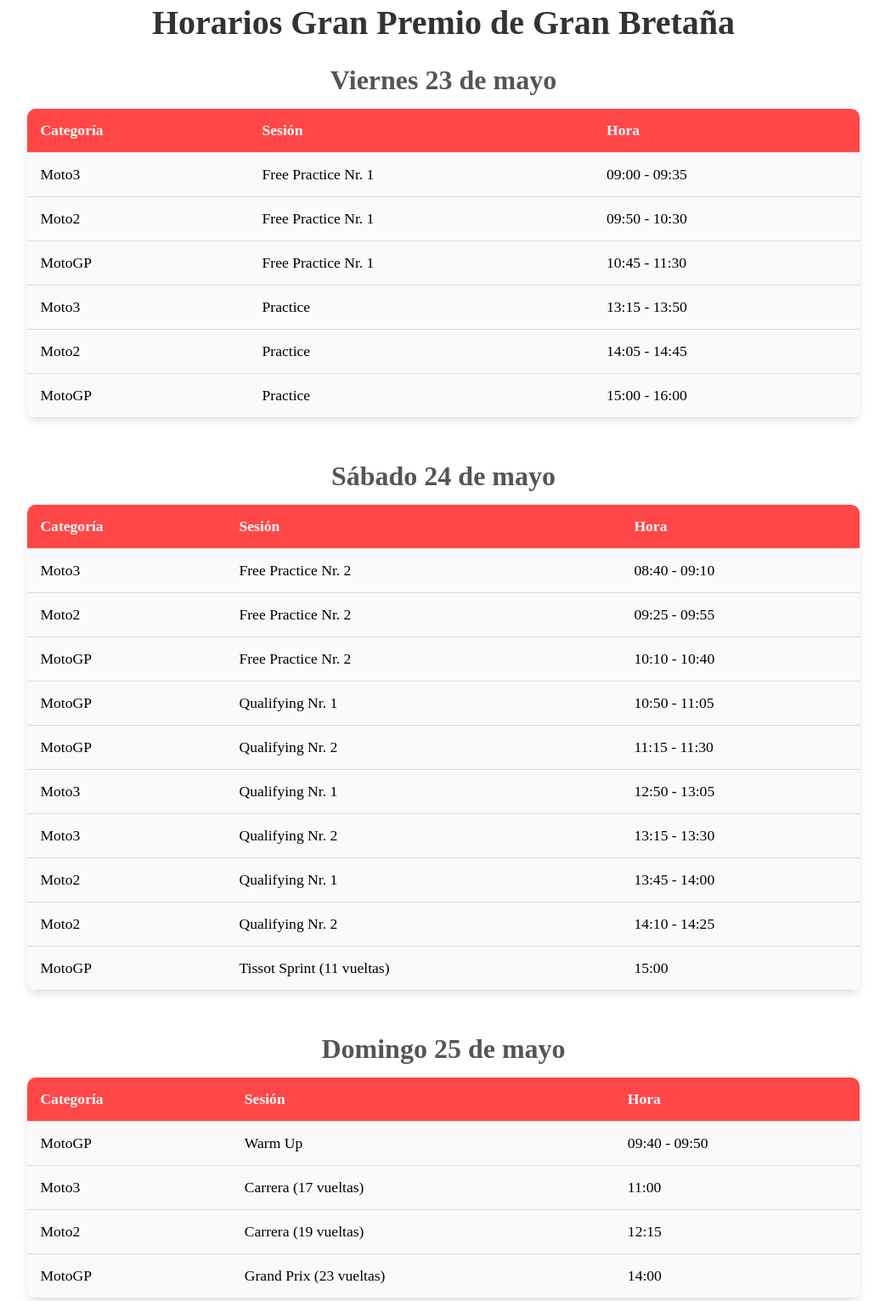
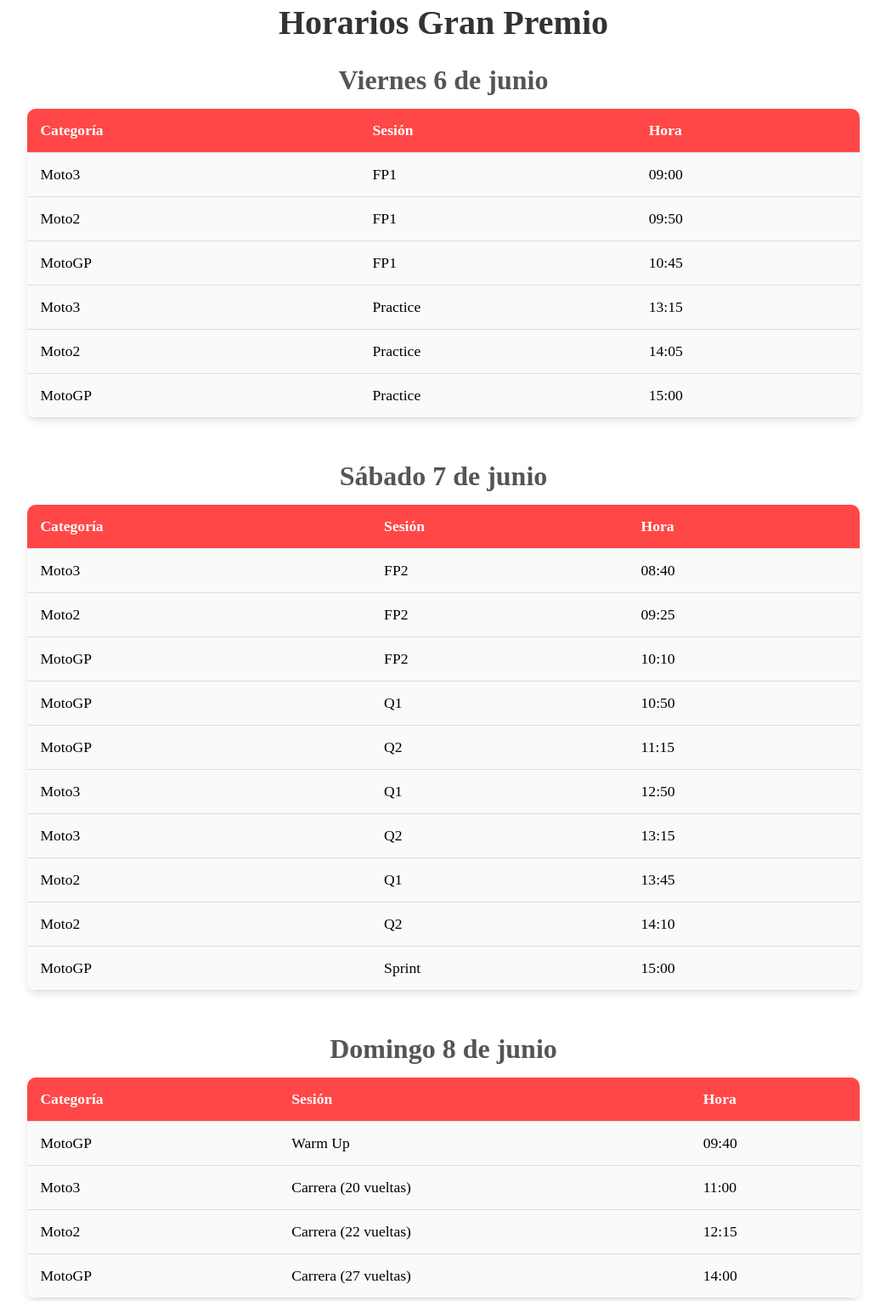
Before and after one commit to ADelgadoMontoro/HorarioMotoGP, a plain HTML site: page index.html in a window 1280 px wide. Shown: the part 72-1603 px from the top of the page at 85% size, without its empty margins (118-1161 px from the left). Drawn offline with Linux system fonts and the light colour scheme.

Commit message:
GP ARAGON WNO

```diff
--- a/index.html
+++ b/index.html
@@ -8,10 +8,10 @@
 </head>
 <body>
    <main class="horarios-container">
-    <h1>Horarios Gran Premio de Gran Bretaña</h1>
+    <h1>Horarios Gran Premio</h1>
 
     <section class="dia">
-        <h2>Viernes 23 de mayo</h2>
+        <h2>Viernes 6 de junio</h2>
         <table class="tabla-horarios">
             <thead>
                 <tr>
@@ -23,40 +23,40 @@
             <tbody>
                 <tr>
                     <td>Moto3</td>
-                    <td>Free Practice Nr. 1</td>
-                    <td>09:00 - 09:35</td>
+                    <td>FP1</td>
+                    <td>09:00</td>
                 </tr>
                 <tr>
                     <td>Moto2</td>
-                    <td>Free Practice Nr. 1</td>
-                    <td>09:50 - 10:30</td>
+                    <td>FP1</td>
+                    <td>09:50</td>
                 </tr>
                 <tr>
                     <td>MotoGP</td>
-                    <td>Free Practice Nr. 1</td>
-                    <td>10:45 - 11:30</td>
+                    <td>FP1</td>
+                    <td>10:45</td>
                 </tr>
                 <tr>
                     <td>Moto3</td>
                     <td>Practice</td>
-                    <td>13:15 - 13:50</td>
+                    <td>13:15</td>
                 </tr>
                 <tr>
                     <td>Moto2</td>
                     <td>Practice</td>
-                    <td>14:05 - 14:45</td>
+                    <td>14:05</td>
                 </tr>
                 <tr>
                     <td>MotoGP</td>
                     <td>Practice</td>
-                    <td>15:00 - 16:00</td>
+                    <td>15:00</td>
                 </tr>
             </tbody>
         </table>
     </section>
 
     <section class="dia">
-        <h2>Sábado 24 de mayo</h2>
+        <h2>Sábado 7 de junio</h2>
         <table class="tabla-horarios">
             <thead>
                 <tr>
@@ -68,52 +68,52 @@
             <tbody>
                 <tr>
                     <td>Moto3</td>
-                    <td>Free Practice Nr. 2</td>
-                    <td>08:40 - 09:10</td>
+                    <td>FP2</td>
+                    <td>08:40</td>
                 </tr>
                 <tr>
                     <td>Moto2</td>
-                    <td>Free Practice Nr. 2</td>
-                    <td>09:25 - 09:55</td>
+                    <td>FP2</td>
+                    <td>09:25</td>
                 </tr>
                 <tr>
                     <td>MotoGP</td>
-                    <td>Free Practice Nr. 2</td>
-                    <td>10:10 - 10:40</td>
+                    <td>FP2</td>
+                    <td>10:10</td>
                 </tr>
                 <tr>
                     <td>MotoGP</td>
-                    <td>Qualifying Nr. 1</td>
-                    <td>10:50 - 11:05</td>
+                    <td>Q1</td>
+                    <td>10:50</td>
                 </tr>
                 <tr>
                     <td>MotoGP</td>
-                    <td>Qualifying Nr. 2</td>
-                    <td>11:15 - 11:30</td>
+                    <td>Q2</td>
+                    <td>11:15</td>
                 </tr>
                 <tr>
                     <td>Moto3</td>
-                    <td>Qualifying Nr. 1</td>
-                    <td>12:50 - 13:05</td>
+                    <td>Q1</td>
+                    <td>12:50</td>
                 </tr>
                 <tr>
                     <td>Moto3</td>
-                    <td>Qualifying Nr. 2</td>
-                    <td>13:15 - 13:30</td>
+                    <td>Q2</td>
+                    <td>13:15</td>
                 </tr>
                 <tr>
                     <td>Moto2</td>
-                    <td>Qualifying Nr. 1</td>
-                    <td>13:45 - 14:00</td>
+                    <td>Q1</td>
+                    <td>13:45</td>
                 </tr>
                 <tr>
                     <td>Moto2</td>
-                    <td>Qualifying Nr. 2</td>
-                    <td>14:10 - 14:25</td>
+                    <td>Q2</td>
+                    <td>14:10</td>
                 </tr>
                 <tr>
                     <td>MotoGP</td>
-                    <td>Tissot Sprint (11 vueltas)</td>
+                    <td>Sprint</td>
                     <td>15:00</td>
                 </tr>
             </tbody>
@@ -121,7 +121,7 @@
     </section>
 
     <section class="dia">
-        <h2>Domingo 25 de mayo</h2>
+        <h2>Domingo 8 de junio</h2>
         <table class="tabla-horarios">
             <thead>
                 <tr>
@@ -134,21 +134,21 @@
                 <tr>
                     <td>MotoGP</td>
                     <td>Warm Up</td>
-                    <td>09:40 - 09:50</td>
+                    <td>09:40</td>
                 </tr>
                 <tr>
                     <td>Moto3</td>
-                    <td>Carrera (17 vueltas)</td>
+                    <td>Carrera (20 vueltas)</td>
                     <td>11:00</td>
                 </tr>
                 <tr>
                     <td>Moto2</td>
-                    <td>Carrera (19 vueltas)</td>
+                    <td>Carrera (22 vueltas)</td>
                     <td>12:15</td>
                 </tr>
                 <tr>
                     <td>MotoGP</td>
-                    <td>Grand Prix (23 vueltas)</td>
+                    <td>Carrera (27 vueltas)</td>
                     <td>14:00</td>
                 </tr>
             </tbody>
```
